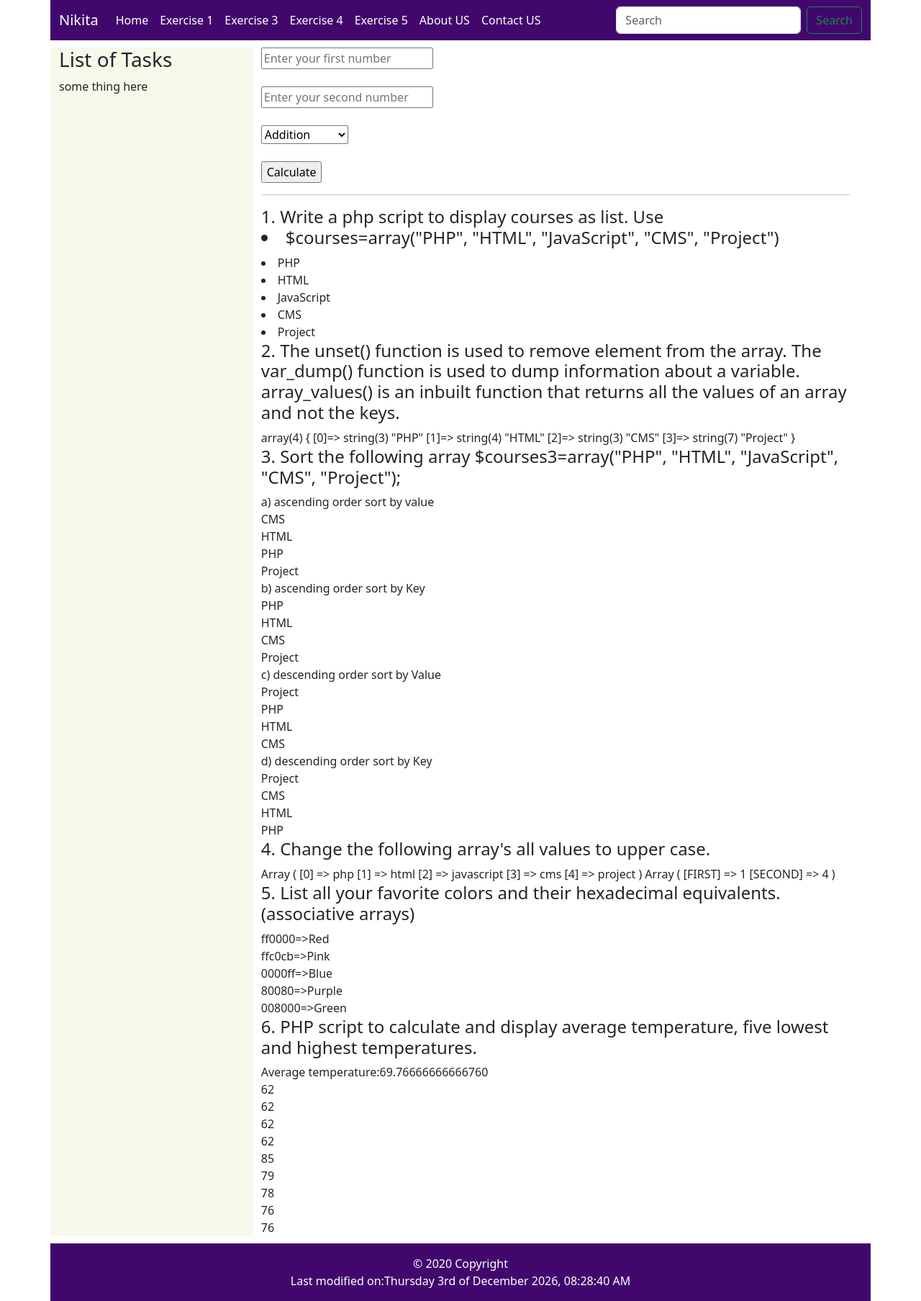
After one commit to nikita22001/nikitasol_tasks, a PHP site: page /array.php in a window 1280 px wide. The commit adds this page. Shown: the whole page at 72% size. Run offline with PHP 8.4, Linux system fonts and the light colour scheme.

Commit message:
exercise 5

```diff
--- /dev/null
+++ b/layout/array.php
@@ -0,0 +1,196 @@
+<?php $title = "Exercise 5";
+include "header.php"
+ ?>
+
+<form action="" method="get">
+    <input type="number" placeholder="Enter your first number" name="num1" required > <br><br>
+    <input type="number" placeholder="Enter your second number" name="num2" required > <br><br>
+
+    <select name="operator">
+        <option value="add">Addition</option>
+        <option value="sub">Subtraction</option>
+        <option value="mul">Multipication</option>
+        <option value="div">Division</option>
+    </select>
+    <br><br>
+
+    <input type="submit" name="cal" value="Calculate">
+
+    <?php
+    if (isset($_GET["cal"])){
+        $num1 = $_GET["num1"];
+        $num2 = $_GET["num2"];
+        $operator = $_GET["operator"];
+
+        switch($operator){
+            case "add":
+                $result = $num1 + $num2;
+                break;
+            case "sub":
+                $result = $num1 - $num2;
+                break;
+            case "mul":
+                $result = $num1 * $num2;
+                break;
+            case "div":
+                $result = $num1 / $num2;
+                break;
+            default:
+                $result = "Error: You have not select the correct operator";
+        }
+    }
+
+    if (isset($result)){
+        echo "<h3> Result: $result </h2>";
+    }
+    ?>
+</form>
+
+<hr>
+<h4> 1. Write a php script to display courses as list. Use <li>
+$courses=array("PHP", "HTML", "JavaScript", "CMS", "Project")
+</h4>
+
+<?php
+$courses = array("PHP", "HTML", "JavaScript", "CMS", "Project");
+
+foreach ($courses as $c)
+{
+    echo "<li> $c </li>";
+}
+?>
+
+<h4>2. The unset() function is used to remove element from the array. The var_dump() function is used to dump information about a variable.  array_values() is an inbuilt function that returns all the values of an array and not the keys.
+</h4>
+
+<?php
+    $courses = array("PHP", "HTML", "JavaScript", "CMS", "Project");
+    unset($courses[2]);
+    $courses = array_values($courses);
+    var_dump($courses);
+
+?>
+
+<h4>3. Sort the following array
+$courses3=array("PHP", "HTML", "JavaScript", "CMS", "Project");
+</h4>
+
+<?php
+    $courses3=array("PHP", "HTML", "JavaScript", "CMS", "Project");
+
+echo "a) ascending order sort by value <br>";
+asort($courses);
+foreach($courses as $x=>$x_value)
+   {
+   echo  $x_value;
+   echo "<br>";
+   }
+
+
+echo "b) ascending order sort by Key<br>";
+ksort($courses);
+foreach($courses as $x=>$x_value)
+   {
+   echo  $x_value;
+   echo "<br>";
+   }
+
+
+echo "c) descending order sort by Value<br>";
+arsort($courses);
+foreach($courses as $x=>$x_value)
+   {
+   echo  $x_value;
+   echo "<br>";
+   }
+
+
+echo "d) descending order sort by Key<br>";
+krsort($courses);
+foreach($courses as $x=>$x_value)
+   {
+   echo  $x_value;
+   echo "<br>";
+   }
+?>
+
+
+
+<h4>4. Change the following array's all values to upper case.
+</h4>
+
+<?php
+$courses=array("php", "html", "javascript", "cms", "project");
+print_r( array_change_key_case($courses,CASE_UPPER));
+?>
+
+<?php
+$input_array = array("FirSt" => 1, "SecOnd" => 4);
+print_r(array_change_key_case($input_array, CASE_UPPER));
+?>
+
+
+<h4>5. List all your favorite colors and their hexadecimal equivalents. (associative arrays)
+</h4>
+
+<?php
+$color['ff0000'] = "Red";
+$color['ffc0cb'] = "Pink";
+$color['0000ff'] = "Blue";
+$color['80080'] = "Purple";
+$color['008000'] = "Green";
+
+foreach($color as $x=>$x_value){
+    echo $x . "=>" . $x_value . "<br>";
+}
+?>
+
+<h4>6. PHP script to calculate and display average temperature, five lowest and highest temperatures.
+</h4>
+<?php
+$a = array(
+    78,
+    60,
+    62,
+    68,
+    71,
+    68,
+    73,
+    85,
+    66,
+    64,
+    76,
+    63,
+    75,
+    76,
+    73,
+    68,
+    62,
+    73,
+    72,
+    65,
+    74,
+    62,
+    62,
+    65,
+    64,
+    68,
+    73,
+    75,
+    79,
+    73
+);
+$sum=array_sum($a);
+$count = count($a);
+echo "Average temperature:" . $sum / $count;
+sort($a);
+for($i=0; $i<5; $i++){
+    echo $a[$i] . "<br>";
+}
+rsort($a);
+for($i=0;$i<5;$i++){
+    echo $a[$i] . "<br>";
+}
+
+?>
+<? include "footer.php"?>
--- a/layout/footer.php
+++ b/layout/footer.php
@@ -5,10 +5,13 @@
 <footer style="background-color: rgb(65, 7, 109); color: white;">
 
   <!-- Copyright -->
-  <div class="footer-copyright text-center py-3">© 2020 Copyright
+  <div class="footer-copyright text-center py-3">© 2020 Copyright <br>
 
 <?php
-echo "\n Last modified: " . date ("l d F Y H:ia.", getlastmod());
+$fname = basename($_SERVER['PHP_SELF']);
+$last_modified = filemtime($fname);
+echo "Last modified on:" . date('l jS \o\f F Y, h:i:s A', $last_modified);
+
 ?>
 
   </div>
--- a/layout/header.php
+++ b/layout/header.php
@@ -36,6 +36,13 @@
           <a class="nav-link" href="variable.php">Exercise 3</a>
         </li>
         <li class="nav-item">
+          <a class="nav-link" href="controlflow.php">Exercise 4</a>
+        </li>
+        <li class="nav-item">
+          <a class="nav-link" href="array.php">Exercise 5</a>
+        </li>
+
+        <li class="nav-item">
           <a class="nav-link" href="aboutus.php">About US</a>
         </li>
         <li class="nav-item">
```
Also changed, not shown: layout/controlflow.php (added, +89 -0 lines).
